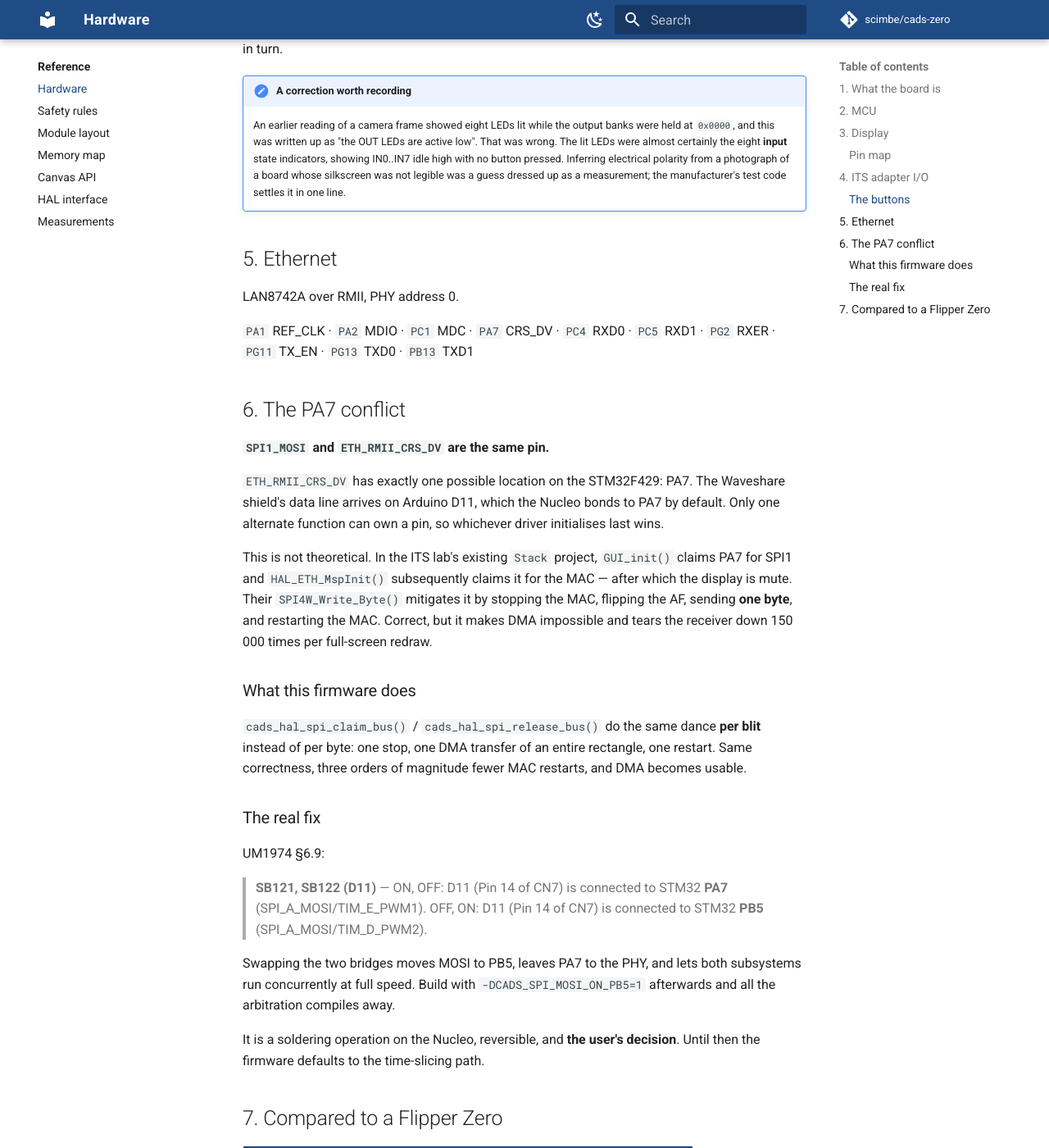
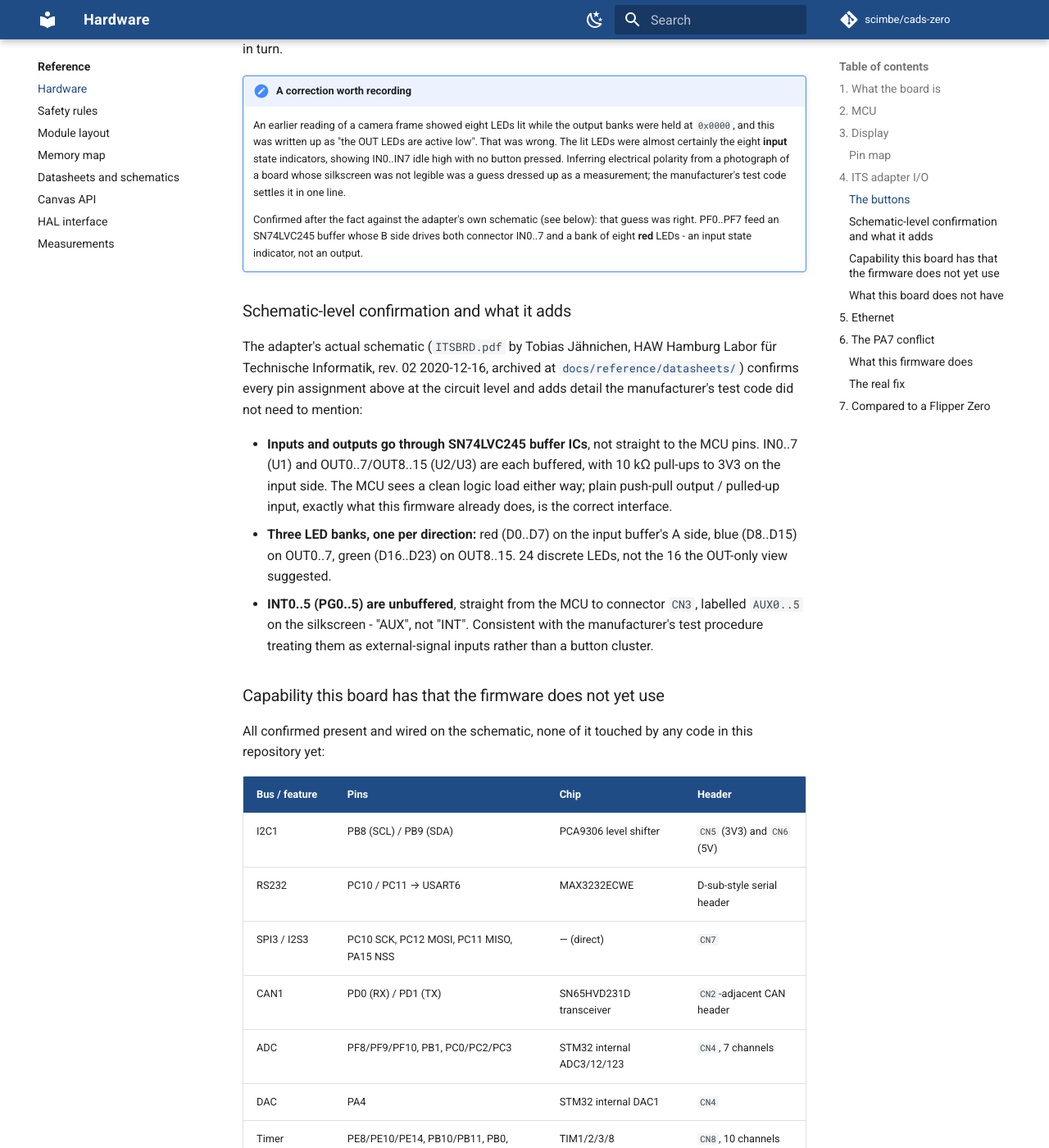
Before and after one commit to scimbe/cads-zero-firmware, an MkDocs documentation site: the page built from docs/HARDWARE.md, in a window 1280 px wide and 1400 px high, scrolled down 3547 px. Shown: the whole window at 82% size. Built offline with MkDocs 1.6.1 and Material for MkDocs 9.7.7, drawn with Linux system fonts in a browser that asks for light colours; comment, search, counter and statistics services are not loaded; some of the changed text lies outside the part shown.

Commit message:
Archive the adapter's real schematic and correct/extend HARDWARE.md from it
The user found and provided the actual ITS adapter schematic (ITSBRD.pdf, by
Tobias Jaehnichen, HAW Hamburg Labor fuer Technische Informatik, rev. 02
2020-12-16) plus five other primary sources, archived under
docs/reference/datasheets/ with a README indexing what each one is and, where
relevant, what it is NOT.

The schematic confirms every pin assignment already in this document at the
circuit level - PD/PE output through SN74LVC245 buffers, PF input through
another buffer with 10k pull-ups, PG unbuffered straight to a connector
labelled AUX0..5, not INT - and resolves an open guess: the earlier "OUT LEDs
are active low" correction (itself walked back after reading the manufacturer's
GPIOTest source) is now confirmed right at the schematic level. IN0..7 feeds a
bank of eight RED LEDs through the input buffer; that is what a camera caught
lit while the output banks were held at zero.

It also surfaces real, wired, entirely unused capability: a level-shifted I2C1
bus (3V3 and 5V headers), RS232 via USART6/MAX3232, an SPI3/I2S3 breakout, CAN1
via an SN65HVD231D transceiver, a 7-channel ADC, a DAC channel, and a
10-channel timer breakout (TIM1/2/3/8) - none of it touched by any code here
yet. Noted in docs/ROADMAP.md as discovered-not-scoped rather than turned into
tasks outright; I2C and the timer breakout are the two most directly relevant
to the GPIO Swiss-army-knife plan already underway.

One correction worth its own emphasis: three of the six uploaded files describe
a DIFFERENT, OLDER lab board ("TI-C-Board", STM32F417ZG-based) with the
OPPOSITE GPIO polarity to this project's hardware - its Port E is input, Port G
is output, the reverse of PD/PE-output/PF-PG-input here - and a physical
microSD/MMC slot this board does not have. Archived for lineage, filenames
flagged OLDER-DIFFERENT-BOARD, and HARDWARE.md now says explicitly that this
board has no SD slot and no SPI flash, rather than leaving that as something a
reader has to infer from silence.

docs/reference/datasheets/README.md is the map for all of this; nothing here
should be transcribed into targets/itsboard/ without checking which board a
given source file actually describes.

```diff
--- a/docs/HARDWARE.md
+++ b/docs/HARDWARE.md
@@ -134,6 +134,63 @@ design that treats them as a button cluster is wrong.
     silkscreen was not legible was a guess dressed up as a measurement; the
     manufacturer's test code settles it in one line.
 
+    Confirmed after the fact against the adapter's own schematic (see below):
+    that guess was right. PF0..PF7 feed an SN74LVC245 buffer whose B side
+    drives both connector IN0..7 and a bank of eight **red** LEDs - an input
+    state indicator, not an output.
+
+### Schematic-level confirmation and what it adds
+
+The adapter's actual schematic (`ITSBRD.pdf` by Tobias Jähnichen, HAW Hamburg
+Labor für Technische Informatik, rev. 02 2020-12-16, archived at
+[`docs/reference/datasheets/`](reference/datasheets/README.md)) confirms every pin
+assignment above at the circuit level and adds detail the manufacturer's test
+code did not need to mention:
+
+- **Inputs and outputs go through SN74LVC245 buffer ICs**, not straight to the
+  MCU pins. IN0..7 (U1) and OUT0..7/OUT8..15 (U2/U3) are each buffered, with
+  10 kΩ pull-ups to 3V3 on the input side. The MCU sees a clean logic load
+  either way; plain push-pull output / pulled-up input, exactly what this
+  firmware already does, is the correct interface.
+- **Three LED banks, one per direction:** red (D0..D7) on the input buffer's
+  A side, blue (D8..D15) on OUT0..7, green (D16..D23) on OUT8..15. 24 discrete
+  LEDs, not the 16 the OUT-only view suggested.
+- **INT0..5 (PG0..5) are unbuffered**, straight from the MCU to connector
+  `CN3`, labelled `AUX0..5` on the silkscreen - "AUX", not "INT". Consistent
+  with the manufacturer's test procedure treating them as external-signal
+  inputs rather than a button cluster.
+
+### Capability this board has that the firmware does not yet use
+
+All confirmed present and wired on the schematic, none of it touched by any
+code in this repository yet:
+
+| Bus / feature | Pins | Chip | Header |
+|---|---|---|---|
+| I2C1 | PB8 (SCL) / PB9 (SDA) | PCA9306 level shifter | `CN5` (3V3) and `CN6` (5V) |
+| RS232 | PC10 / PC11 → USART6 | MAX3232ECWE | D-sub-style serial header |
+| SPI3 / I2S3 | PC10 SCK, PC12 MOSI, PC11 MISO, PA15 NSS | — (direct) | `CN7` |
+| CAN1 | PD0 (RX) / PD1 (TX) | SN65HVD231D transceiver | `CN2`-adjacent CAN header |
+| ADC | PF8/PF9/PF10, PB1, PC0/PC2/PC3 | STM32 internal ADC3/12/123 | `CN4`, 7 channels |
+| DAC | PA4 | STM32 internal DAC1 | `CN4` |
+| Timer breakout | PE8/PE10/PE14, PB10/PB11, PB0, PC6/PC7/PC8/PC9 | TIM1/2/3/8 | `CN8`, 10 channels |
+
+I2C1 and the timer breakout are the two most directly useful for the GPIO
+Swiss-army-knife plan in `docs/ROADMAP.md`: an I2C bus scanner is close to
+free given the level-shifted header already exists, and the timer breakout
+gives input-capture-capable pins for the frequency/duty-cycle tool without
+having to repurpose an adapter pin that already has another job.
+
+### What this board does *not* have
+
+**No SD/MMC card slot. No SPI flash.** Both exist on a *different, older* lab
+board (STM32F417ZG-based, referred to in its own docs as the "TI-C-Board"),
+whose schematic is archived alongside this one for lineage but describes
+different hardware with **opposite** GPIO polarity (its Port E is input, Port
+G is output - the reverse of PD/PE-output, PF/PG-input here). Storage on this
+firmware is internal flash via littlefs (see M4 in `docs/ROADMAP.md`) because
+that is what this board actually has, not because SD support was deferred.
+
 ## 5. Ethernet
 
 LAN8742A over RMII, PHY address 0.
--- a/mkdocs.yml
+++ b/mkdocs.yml
@@ -95,6 +95,7 @@ nav:
       - Safety rules: SAFETY.md
       - Module layout: reference/module-layout.md
       - Memory map: reference/memory-map.md
+      - Datasheets and schematics: reference/datasheets/README.md
       - Canvas API: reference/canvas.md
       - HAL interface: reference/hal.md
       - Measurements: reference/measurements.md
```
Also changed, not shown: docs/ROADMAP.md (+15 -0 lines), docs/reference/datasheets/README.md (added, +41 -0 lines), 7 other files.
